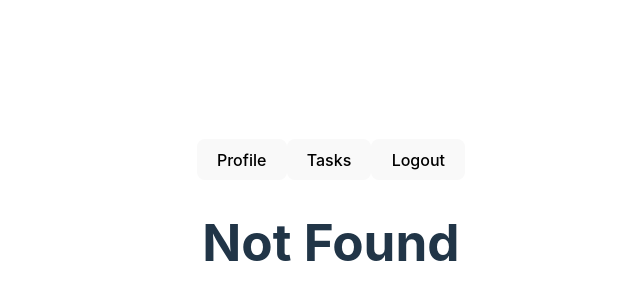
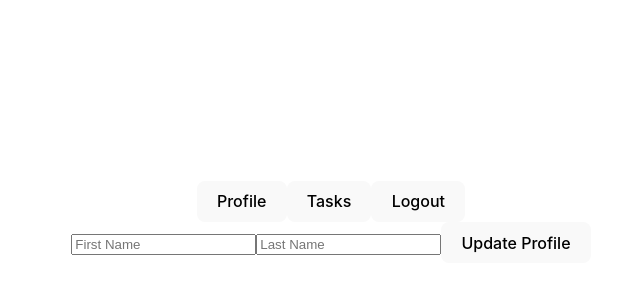
Before and after one commit to TimotheeRoy/rncp, a React (Vite) app in the folder front/: page /profile/update in a window 1280 px wide. Before the commit this address had no page. Shown: the part 178-478 px from the top of the page, without its empty margins (309-949 px from the left). Built offline with nearby package versions, Linux system fonts and the light colour scheme; sample sign-in values are in the browser's storage.

Commit message:
front - add update profile

```diff
--- a/front/src/App.jsx
+++ b/front/src/App.jsx
@@ -9,6 +9,7 @@ import Login from "./components/login";
 import TasksList from "./components/tasksList";
 import ProtectedRoute from "./components/protectedRoute";
 import NotFound from "./components/notFound";
+import UpdateProfile from "./components/updateProfile";
 import TaskDetails from "./components/taskDetails";
 
 import "./App.css";
@@ -50,6 +51,14 @@ function App() {
                         </ProtectedRoute>
                     }
                 />
+                <Route
+                    path="/profile/update"
+                    element={
+                        <ProtectedRoute>
+                            <UpdateProfile />
+                        </ProtectedRoute>
+                    }
+                />
                 <Route path="/signup" element={<Signup />} />
                 <Route
                     path="*"
--- a/front/src/components/profile.jsx
+++ b/front/src/components/profile.jsx
@@ -75,6 +75,9 @@ function Profile() {
                     </p>
                     <p>Email: {profile.email}</p>
                     <button onClick={deleteProfile}>Delete Profile</button>
+                    <button onClick={() => navigate("/profile/update")}>
+                        Update Profile
+                    </button>
                 </div>
             )}
         </div>
--- /dev/null
+++ b/front/src/components/updateProfile.jsx
@@ -0,0 +1,57 @@
+import { useState } from "react";
+import { useNavigate } from "react-router-dom";
+
+function UpdateProfile() {
+    const [firstName, setFirstName] = useState("");
+    const [lastName, setLastName] = useState("");
+    const navigate = useNavigate();
+    const token = localStorage.getItem("access_token");
+    const user_id = localStorage.getItem("user_id");
+    const url = "http://localhost:8000/api/";
+
+
+    const handleUpdate = async () => {
+        try {
+            const response = await fetch(url + `users/${user_id}/update/`, {
+                method: "PUT",
+                headers: {
+                    "Content-Type": "application/json",
+                    Authorization: `Bearer ${token}`,
+                },
+                body: JSON.stringify({
+                    first_name: firstName,
+                    last_name: lastName,
+                }),
+            });
+            if (response.ok) {
+                const data = await response.json();
+                console.log("Profile updated:", data);
+                navigate("/profile");
+            } else {
+                console.error("Error updating profile");
+            }
+        } catch (error) {
+            console.error("Network error:", error);
+        }
+    };
+
+    return (
+        <div>
+            <input
+                type="text"
+                placeholder="First Name"
+                value={firstName}
+                onChange={(e) => setFirstName(e.target.value)}
+            />
+            <input
+                type="text"
+                placeholder="Last Name"
+                value={lastName}
+                onChange={(e) => setLastName(e.target.value)}
+            />
+            <button onClick={handleUpdate}>Update Profile</button>
+        </div>
+    );
+}
+
+export default UpdateProfile;
```
